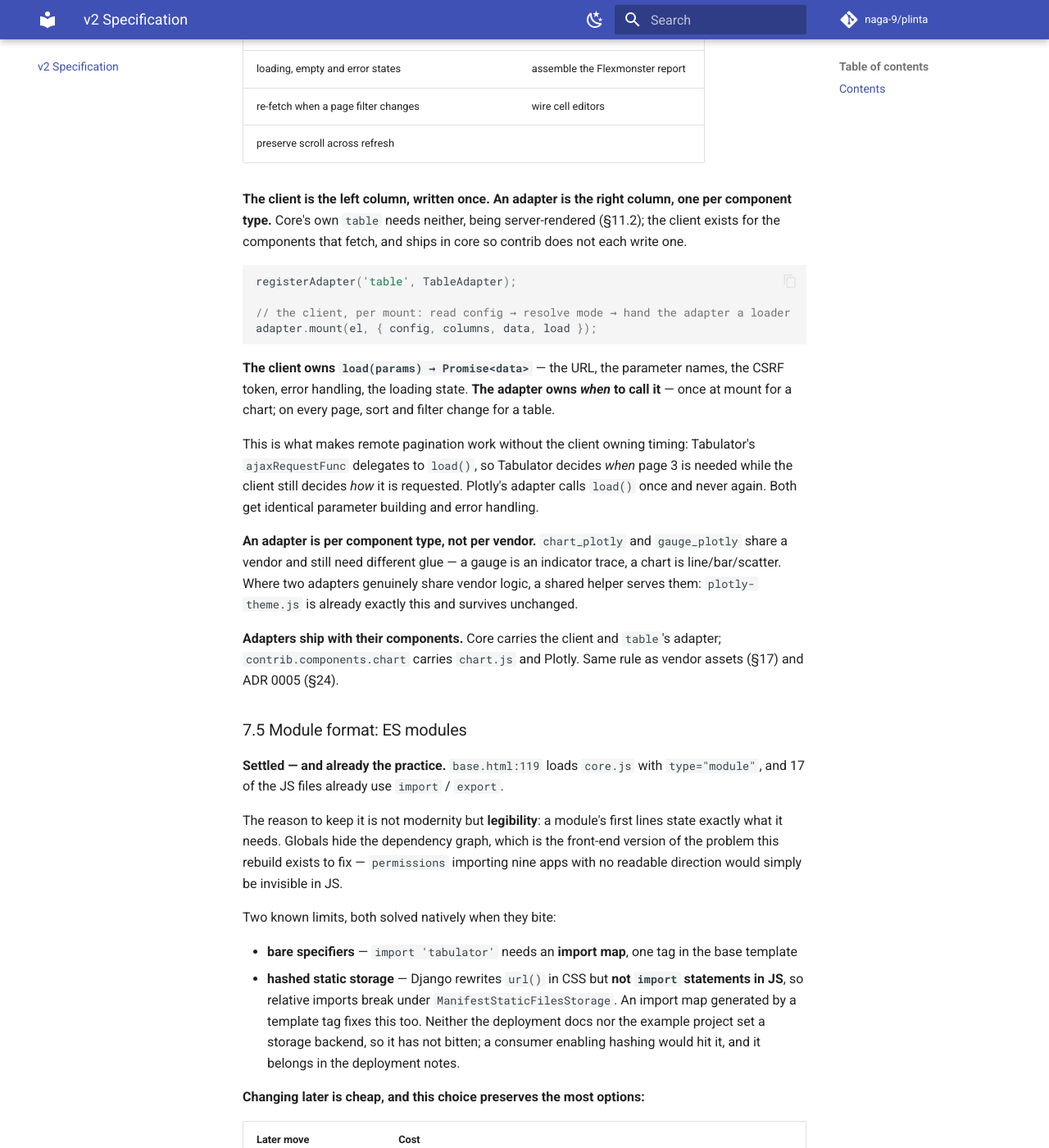
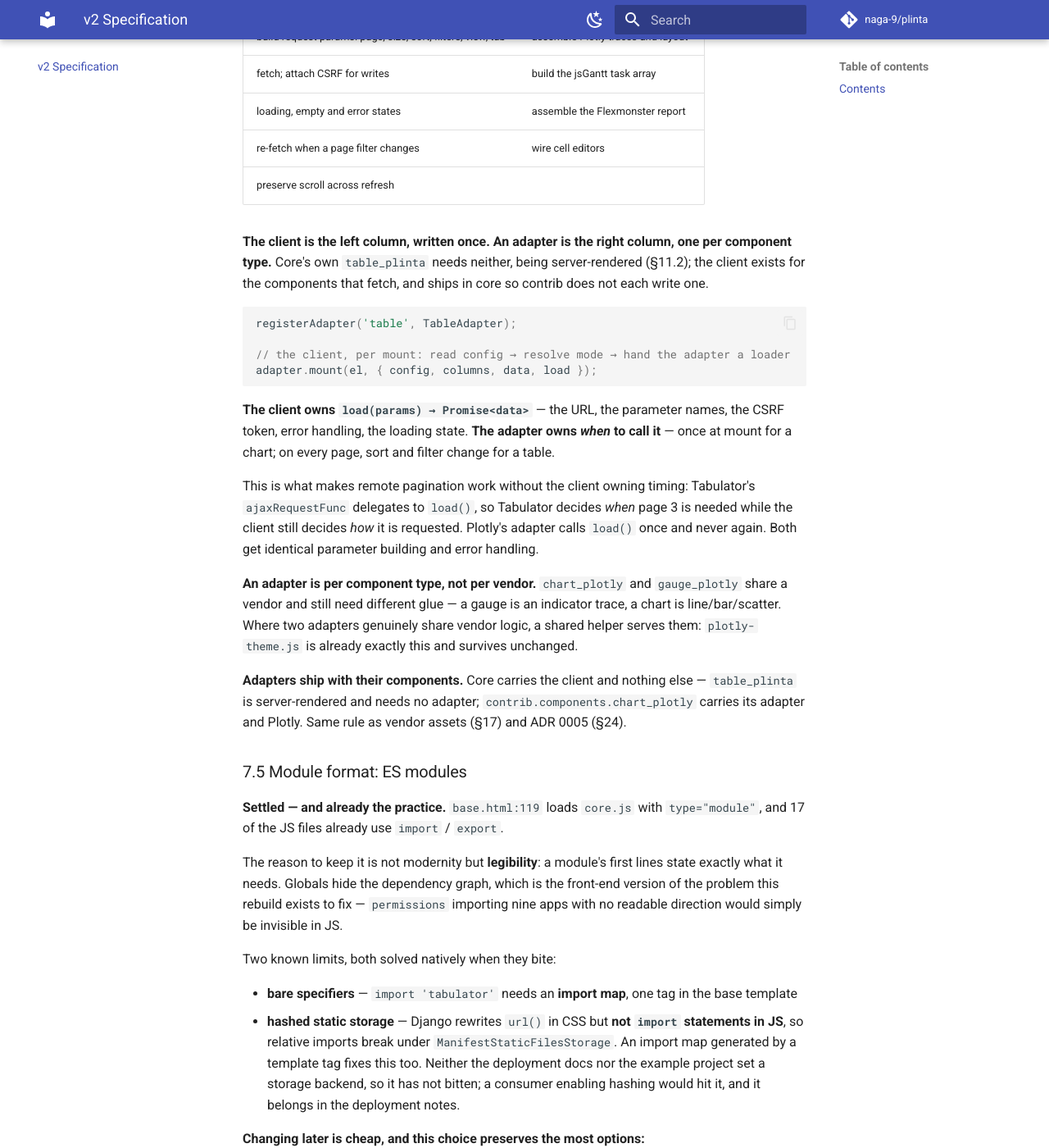
Before and after one commit to naga-9/plinta, an MkDocs documentation site: the page built from docs/design/SPEC.md, in a window 1280 px wide and 1400 px high, scrolled down 55728 px. Shown: the whole window at 82% size. Built offline with MkDocs 1.6.1 and Material for MkDocs 9.7.7, drawn with Linux system fonts in a browser that asks for light colours; comment, search, counter and statistics services are not loaded; some of the changed text lies outside the part shown.

Commit message:
Carry the component rename through the document
Twenty-odd references still said table, chart or datagrid, including
§7.3's mode table, ADR 0005's title and the build-order row. The ones left
alone describe v1's files rather than v2's components — a view_config.py
that exists today, not a package that will.

add-component teaches the rule now, since a skill and its section change
together.

Co-Authored-By: Claude Opus 5 (1M context) <noreply@anthropic.com>
Claude-Session: https://claude.ai/code/session_01RND2PW1dcZdMQFATcnHZ1y

````diff
--- a/docs/design/SPEC.md
+++ b/docs/design/SPEC.md
@@ -281,7 +281,7 @@ The register. Nowhere else in this document counts them; a count in two places i
 
 **Core's dependencies are Django, django-ninja and pydantic.** `openpyxl` and `pandas` leave with `export`, `Pillow` with `attachments`, `django-ckeditor-5` with `comments`, `weasyprint` with PDF. Nothing native, nothing heavy.
 
-**Core's front end is the shared client plus the shell's `theme-toggle.js` and generated `tokens.js`.** It ships **no CSS framework** (§10.8) and **no grid library** (§11.2): the styling is plinta's own, built from `tokens.json`, and core's `table` is server-rendered HTML. Its vendored libraries are Bootstrap Icons — the icon set alone, which needs none of Bootstrap's CSS — Tom Select, Luxon and GridStack, served from `static/`, never a CDN (§17). Tabulator ships with `contrib.components.datagrid`; Plotly, WebDataRocks, Flexmonster and jsGantt with theirs.
+**Core's front end is the shared client plus the shell's `theme-toggle.js` and generated `tokens.js`.** It ships **no CSS framework** (§10.8) and **no grid library** (§11.2): the styling is plinta's own, built from `tokens.json`, and core's `table_plinta` is server-rendered HTML. Its vendored libraries are Bootstrap Icons — the icon set alone, which needs none of Bootstrap's CSS — Tom Select, Luxon and GridStack, served from `static/`, never a CDN (§17). Tabulator ships with `contrib.components.table_tabulator`; Plotly, WebDataRocks, Flexmonster and jsGantt with theirs.
 
 **What a viewer loads is close to nothing.** Layout is CSS grid driven by the stored position, so viewing a page needs no layout JavaScript; GridStack loads only in edit mode. **Core carries no front-end major-version upgrade at all** — every vendor that could impose one travels with a component someone chose to install.
 
@@ -1401,7 +1401,7 @@ The merge happens one layer up, in `blocks`, which holds `SavedView` (§8.1). Th
 
 Each component declares a pydantic config schema with `extra='forbid'`, so a typo is rejected at save time rather than ignored at render time. Strict validation is only possible because exactly one shape arrives — not "the block config, unless a view overrode it".
 
-**Core ships `table` and nothing else** (ADR 0005 (§24)). Every other component registers through the same door a third party would use, so the contract is dogfooded rather than asserted.
+**Core ships `table_plinta` and nothing else** (ADR 0005 (§24)). Every other component registers through the same door a third party would use, so the contract is dogfooded rather than asserted.
 
 A block referencing an unregistered component type renders as an **empty slot** — a normal state, not an error, mirroring how a page already degrades a block the viewer may not see. The registry offers both lookups: `find` returns None, which is that path, and `get` raises for a caller that already knows the type is installed.
 
@@ -1409,7 +1409,7 @@ A block referencing an unregistered component type renders as an **empty slot**
 
 Three sources, three jobs: `DataSourceField.visible` is the DataSource's default order, field permission is the **ceiling**, and the merged config is what this viewer chose out of what they may see. So the config narrows and reorders and can never widen: a name the viewer has no permission for is dropped rather than honoured, the same fail-closed rule an undeclared column already follows (§5.7). Otherwise personalisation would be a permission bypass — save a view naming a revoked column and get it back.
 
-**`get_data` is on the base class**, so it calls `get_available_fields`, collects the joins the columns' field renderers declared (§7.8), and passes both to `get_queryset`. A component written tomorrow gets prefetch derivation and computed columns without knowing either exists; one that needs to narrow further overrides it and calls `super()` first — which is how `table` applies its `sort`.
+**`get_data` is on the base class**, so it calls `get_available_fields`, collects the joins the columns' field renderers declared (§7.8), and passes both to `get_queryset`. A component written tomorrow gets prefetch derivation and computed columns without knowing either exists; one that needs to narrow further overrides it and calls `super()` first — which is how `table_plinta` applies its `sort`.
 
 ### 7.3 Two rendering modes
 
@@ -1533,7 +1533,7 @@ Two kinds of work are mixed together in each:
 | re-fetch when a page filter changes | wire cell editors |
 | preserve scroll across refresh | |
 
-**The client is the left column, written once. An adapter is the right column, one per component type.** Core's own `table` needs neither, being server-rendered (§11.2); the client exists for the components that fetch, and ships in core so contrib does not each write one.
+**The client is the left column, written once. An adapter is the right column, one per component type.** Core's own `table_plinta` needs neither, being server-rendered (§11.2); the client exists for the components that fetch, and ships in core so contrib does not each write one.
 
 ```js
 registerAdapter('table', TableAdapter);
@@ -1549,7 +1549,7 @@ This is what makes remote pagination work without the client owning timing: Tabu
 
 **An adapter is per component type, not per vendor.** `chart_plotly` and `gauge_plotly` share a vendor and still need different glue — a gauge is an indicator trace, a chart is line/bar/scatter. Where two adapters genuinely share vendor logic, a shared helper serves them: `plotly-theme.js` is already exactly this and survives unchanged.
 
-**Adapters ship with their components.** Core carries the client and `table`'s adapter; `contrib.components.chart` carries `chart.js` and Plotly. Same rule as vendor assets (§17) and ADR 0005 (§24).
+**Adapters ship with their components.** Core carries the client and nothing else — `table_plinta` is server-rendered and needs no adapter; `contrib.components.chart_plotly` carries its adapter and Plotly. Same rule as vendor assets (§17) and ADR 0005 (§24).
 
 ### 7.5 Module format: ES modules
 
@@ -2285,7 +2285,7 @@ A consumer wanting Bootstrap specifically loads it there and writes a bridge sty
 
 
 
-Eleven components ship. **Core ships `table`; every other one is a contrib package** (ADR 0005), each carrying its own config schema, template, adapter and vendor.
+Thirteen components ship. **Core ships `table_plinta`; every other one is a contrib package** (ADR 0005), each carrying its own config schema, template, adapter and vendor.
 
 | Component | Lives | Vendor | Mode | LOC |
 |---|---|---|---|---|
@@ -2393,7 +2393,7 @@ The core/contrib split resolves it rather than requiring a redesign. Core compon
 
 | Item | Decision |
 |---|---|
-| Components in core | `table` only |
+| Components in core | `table_plinta` only |
 | Alias `view_config.py` files | **deleted** — one schema unless overridden |
 | `_XViewSaveIn` × 5 | **deleted** — `config_key` on `ViewRouterSpec` |
 | Vendor layout keys (chart, pivot) | **namespaced** under `vendor` |
@@ -4014,7 +4014,7 @@ Layer 1 is §3, layer 2 is §4, and so on — §1 is scope and architecture.
 | 3 | `permissions` | Imports only 1–2. `FieldInUserSet` exists; no organisation reference remains. Field-permission minting takes a model and field names, never a `DataSourceField` — the trigger arrives at layer 4. |
 | 4 | `datasources` | Imports only 1–3. Every viewer-facing service takes a user. Owns the `DataSourceField` signals that drive field-permission minting, including the `pre_save` that makes a rename preserve grants. |
 | 5 | `renderers` | Contract plus HTML. No Excel, PDF or email. |
-| 6 | `components` | Contract, registry, `table`. No saved-view merge anywhere. |
+| 6 | `components` | Contract, registry, `table_plinta`. No saved-view merge anywhere. |
 | 7 | `blocks` | Write pipeline emits its three signals — `object_writing`, `object_written`, `object_deleted` — and computes `changes`. `SavedView` merges directly; there is no hook, which went with the optionality (ADR 0004 (§24), revised). |
 | 8 | `pages` | Composition, `PageFilter`, menu. Blocks resolve by FK. Missing component and unviewable block both degrade to an empty slot. |
 | 9 | `shell` | One base template and its regions. `LoginRequiredMiddleware` with its system check. Tokens generated from `tokens.json`; `lint_hex_colors` green. A logged-in user can reach a page, sort it and page it, with no vendor script loaded. |
@@ -4236,7 +4236,7 @@ The component contract is unaffected either way, which is what made the two deci
 
 Deltas remain deltas, never copies. A saved view stores only what differs, so a change to the underlying block reaches every view except where one deliberately overrides. Storing full copies would fork configuration silently.
 
-### ADR 0005 — Core ships `table` and no other component
+### ADR 0005 — Core ships `table_plinta` and no other component
 
 **Status:** accepted, 2026-08-28
 
@@ -4248,7 +4248,7 @@ Bundled components registered through `AppConfig.ready()` — nominally the same
 
 #### Decision
 
-Core ships the component contract, the registry, and **`table`** as the reference implementation. Everything else — `details-card`, `text`, `alert`, `kpi`, `gauge`, `chart`, `pivot`, `kanban`, `gantt`, `repeater` — becomes an independently installable contrib package.
+Core ships the component contract, the registry, and **`table_plinta`** as the reference implementation. Everything else — every other entry in §11's catalogue, including the interactive `table_tabulator` — becomes an independently installable contrib package.
 
 A Block referencing an unregistered component type renders as an **empty slot**. This is a normal state, not an error.
 
````
Also changed, not shown: other parts of docs/design/SPEC.md (+1 -1 lines).
